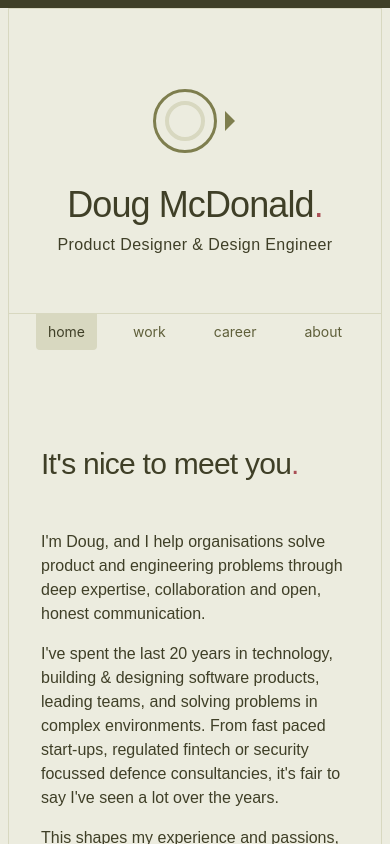
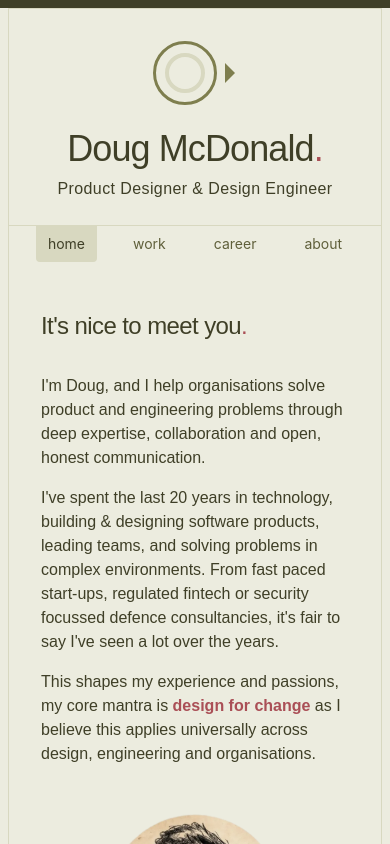
Before and after one commit to dougajmcdonald/dougmcdonald.co.uk-v2, a React (Vite) app: page / in a window 390 px wide. Shown: the top 844 px of the page. Built offline with nearby package versions, Linux system fonts and the light colour scheme.

Commit message:
Moer responsive sizing

```diff
--- a/src/components/Heading.tsx
+++ b/src/components/Heading.tsx
@@ -12,7 +12,7 @@
 
 export const headingLevelClasses: Record<HeadingLevel, readonly string[]> = {
   1: ['sm:text-6xl', 'text-4xl'],
-  2: ['text-3xl'],
+  2: ['sm:text-3xl', 'text-2xl'],
   3: ['text-2xl'],
   4: ['text-base'],
 }
--- a/src/layout/Article.tsx
+++ b/src/layout/Article.tsx
@@ -2,7 +2,7 @@
 
 export function Article({ children, className }: { children: ReactNode; className?: string }) {
   return (
-    <article className={`${className} my-24 flex max-w-3xl flex-col gap-12 px-8`}>
+    <article className={`${className} my-12 flex max-w-3xl flex-col gap-8 px-8 sm:my-24 sm:gap-12`}>
       {children}
     </article>
   )
--- a/src/layout/Header.tsx
+++ b/src/layout/Header.tsx
@@ -4,7 +4,7 @@
 
 export function Header() {
   return (
-    <header className="flex w-full flex-col items-center justify-center gap-8 pt-20 pb-14 sm:gap-14">
+    <header className="flex w-full flex-col items-center justify-center gap-6 pt-8 pb-6 sm:gap-14 sm:pt-20 sm:pb-14">
       <Flourish />
       <div className="flex flex-col items-center justify-center gap-2 sm:gap-6">
         <Heading>Doug McDonald</Heading>
--- a/src/pages/About.tsx
+++ b/src/pages/About.tsx
@@ -4,7 +4,7 @@
 
 export function About() {
   return (
-    <Article className="gap-12">
+    <Article>
       <Heading level={2}>My story</Heading>
       <section className="flex flex-col gap-4">
         <Text>
--- a/src/pages/Home.tsx
+++ b/src/pages/Home.tsx
@@ -6,7 +6,7 @@
 export function Home() {
   return (
     <>
-      <Article className="gap-12">
+      <Article>
         <Heading level={2}>It's nice to meet you</Heading>
 
         <section className="flex flex-col gap-4">
--- a/src/pages/Work.tsx
+++ b/src/pages/Work.tsx
@@ -6,7 +6,7 @@
 export function Work() {
   return (
     <>
-      <Article className="gap-12">
+      <Article>
         <Heading level={2}>My work</Heading>
         <section className="flex flex-col gap-4">
           <Text>
```
